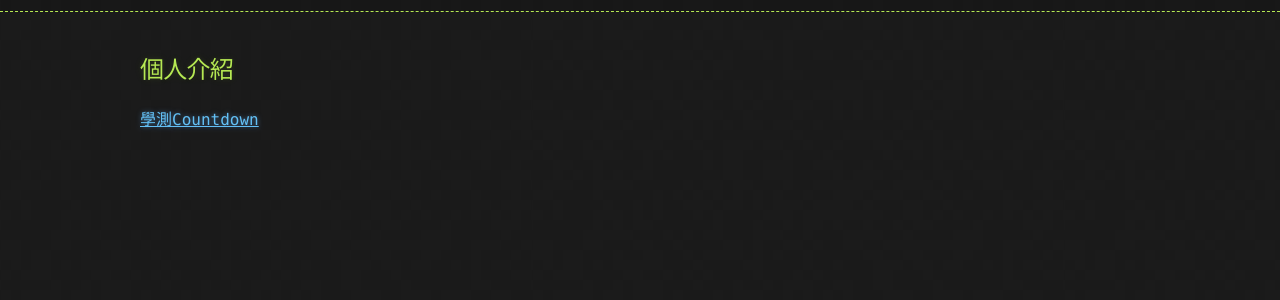
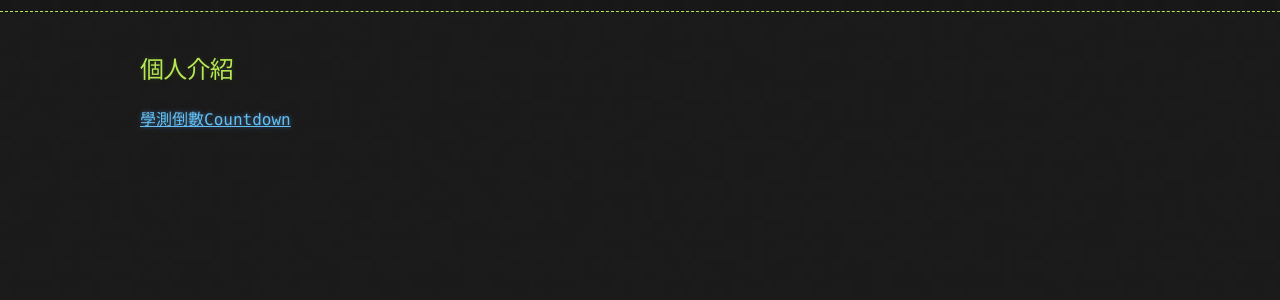
Before and after one commit to ja-errorpro/Introduction, a Jekyll site: the page built from index.md, in a window 1280 px wide. Shown: the part 121-421 px from the top of the page. Built offline with Jekyll 4.4.1, drawn with Linux system fonts in a browser that asks for light colours.

Commit message:
AutoPush

```diff
--- a/index.md
+++ b/index.md
@@ -8,7 +8,7 @@
 
 ## 個人介紹
 
-<div data-type="countdown" data-id="2397172" class="tickcounter" style="width: 100%; position: relative; padding-bottom: 25%"><a href="//www.tickcounter.com/countdown/2397172/" title="學測">學測</a><a href="//www.tickcounter.com/" title="Countdown">Countdown</a></div><script>(function(d, s, id) { var js, pjs = d.getElementsByTagName(s)[0]; if (d.getElementById(id)) return; js = d.createElement(s); js.id = id; js.src = "//www.tickcounter.com/static/js/loader.js"; pjs.parentNode.insertBefore(js, pjs); }(document, "script", "tickcounter-sdk"));</script>
+<div data-type="countdown" data-id="2505910" class="tickcounter" style="width: 100%; position: relative; padding-bottom: 25%"><a href="//www.tickcounter.com/countdown/2505910/" title="學測倒數">學測倒數</a><a href="//www.tickcounter.com/" title="Countdown">Countdown</a></div><script>(function(d, s, id) { var js, pjs = d.getElementsByTagName(s)[0]; if (d.getElementById(id)) return; js = d.createElement(s); js.id = id; js.src = "//www.tickcounter.com/static/js/loader.js"; pjs.parentNode.insertBefore(js, pjs); }(document, "script", "tickcounter-sdk"));</script>
 
 黃乙家-**白磷**
 
```
